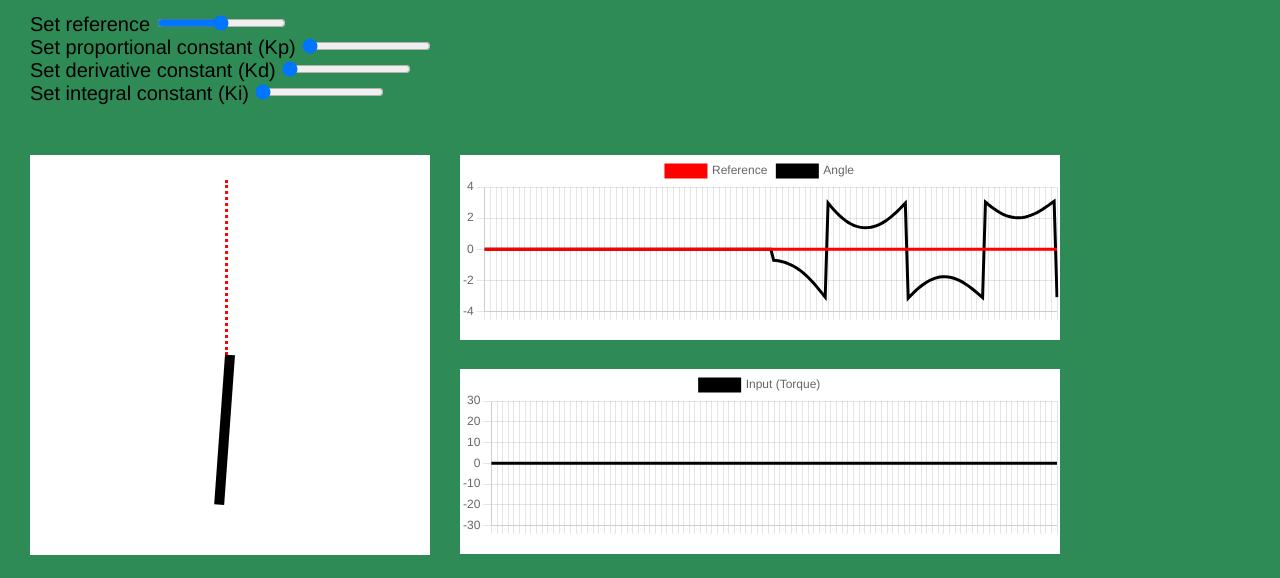
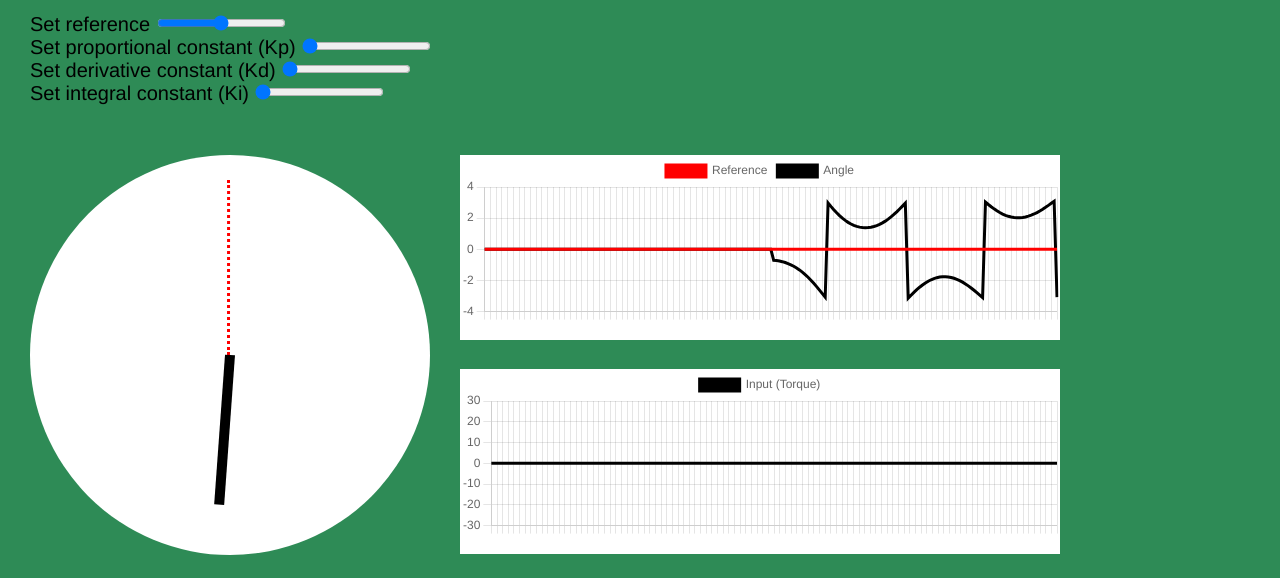
Before and after one commit to BoukeStoelinga/boukestoelinga.github.io, a website: page index.html in a window 1280 px wide. Shown: the part 276-854 px from the top of the page. Drawn offline with nearby package versions, Linux system fonts and the light colour scheme.

Commit message:
changed shape to circle

```diff
--- a/style.css
+++ b/style.css
@@ -41,6 +41,7 @@ label {
     height:400px;
     margin-top: 50px;
     float: left;
+    border-radius: 200px;
 }
 #chart1{
     background-color: white;
@@ -74,7 +75,7 @@ label {
     width:0px;
     border-left:3px dotted red;
     height: 175px;
-    margin: 25px 200px 195px 195px;
+    margin: 25px 200px 197px 197px;
     z-index: 9;
     position: absolute;
     transform-origin: 50% 100%;
```
